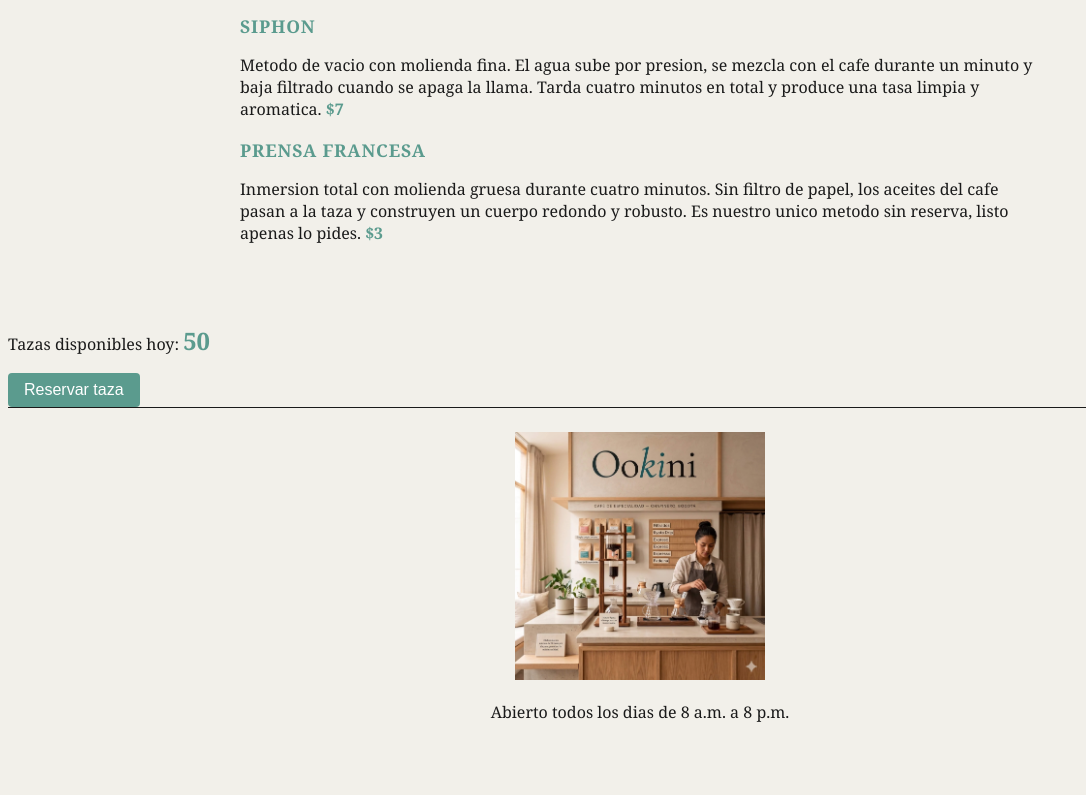
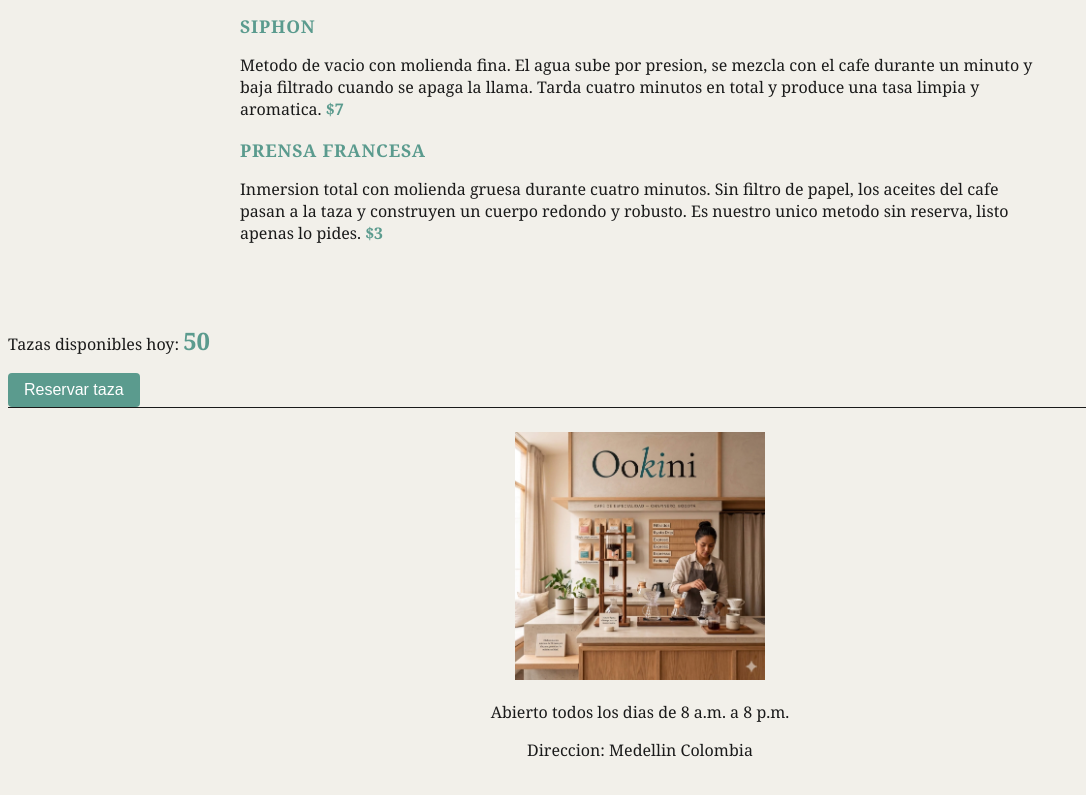
Before and after one commit to edwincubillos24/ookini, a plain HTML site: page index.html in a window 1280 px wide. Shown: the part 925-1720 px from the top of the page, without its empty margins (0-1086 px from the left). Before the commit the page ends 1696 px from the top, so only its background shows below. Drawn offline with Linux system fonts and the light colour scheme.

Commit message:
Agregar direccion de Ookini al footer

```diff
--- a/index.html
+++ b/index.html
@@ -72,6 +72,7 @@
     <footer id="contacto">
         <img src="ookini-barra.png" alt="Ookini logo" width="250" />
         <p> Abierto todos los dias de 8 a.m. a 8 p.m.</p>
+        <p>Direccion: Medellin Colombia</p>
     </footer>
 
     <script src="script.js"></script>
```
